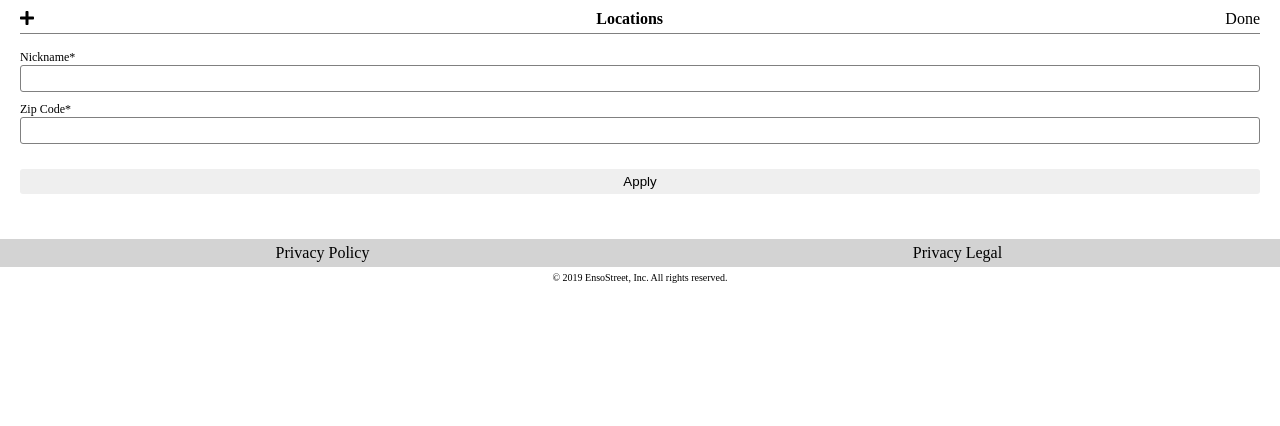
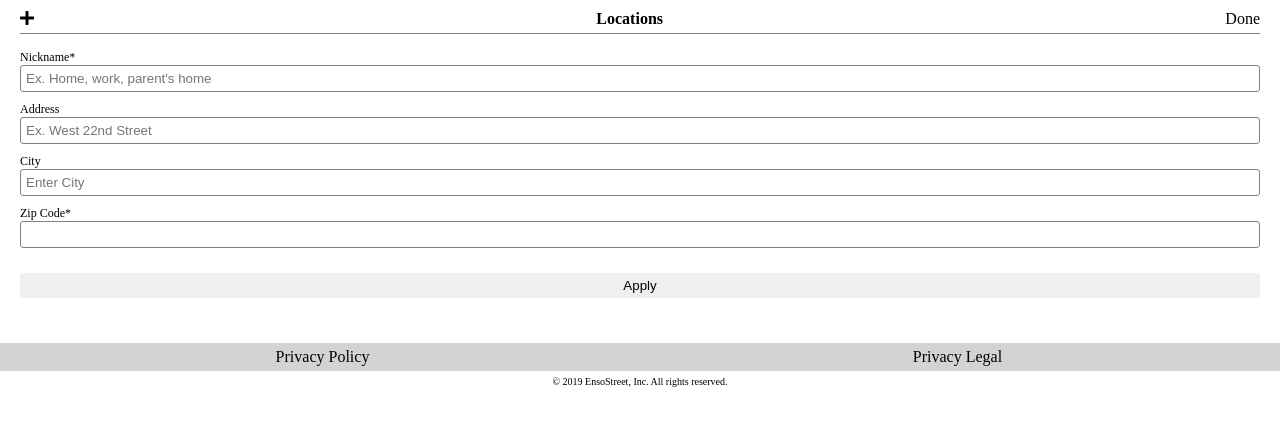
Before and after one commit to liquidMocha/enso-street, a React app: page /add-location in a window 1280 px wide. Shown: the top 426 px of the page. Built offline with nearby package versions, Linux system fonts and the light colour scheme.

Commit message:
Add additional address field to add location page

```diff
--- a/src/components/homepage/location/AddLocationPage.js
+++ b/src/components/homepage/location/AddLocationPage.js
@@ -35,9 +35,26 @@ const AddLocationPage = withRouter((props) => {
                     <label className='input-label'>Nickname*</label>
                     <InputWithError id='nickname-field'
                                     type='text'
+                                    placeholder={'Ex. Home, work, parent\'s home'}
                                     onChange={(value) => {
                                         setNickname(value)
                                     }}
+                    />
+                </div>
+                <div>
+                    <label className='input-label'>Address</label>
+                    <InputWithError id='address-field'
+                                    type='text'
+                                    placeholder={'Ex. West 22nd Street'}
+                                    onChange={() => {}}
+                    />
+                </div>
+                <div>
+                    <label className='input-label'>City</label>
+                    <InputWithError id='city-field'
+                                    type='text'
+                                    placeholder={'Enter City'}
+                                    onChange={() => {}}
                     />
                 </div>
                 <div>
--- a/src/components/shared/InputWithError.js
+++ b/src/components/shared/InputWithError.js
@@ -10,6 +10,7 @@ const InputWithError = (prop) => {
             <input
                 id={prop.id}
                 type={prop.type}
+                placeholder={prop.placeholder}
                 className='input-field'
                 data-lpignore='true'
                 onChange={(event => prop.onChange(event.target.value))}
```
